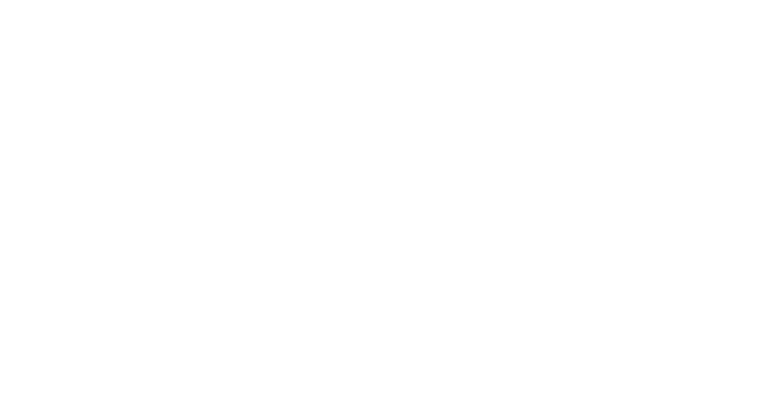
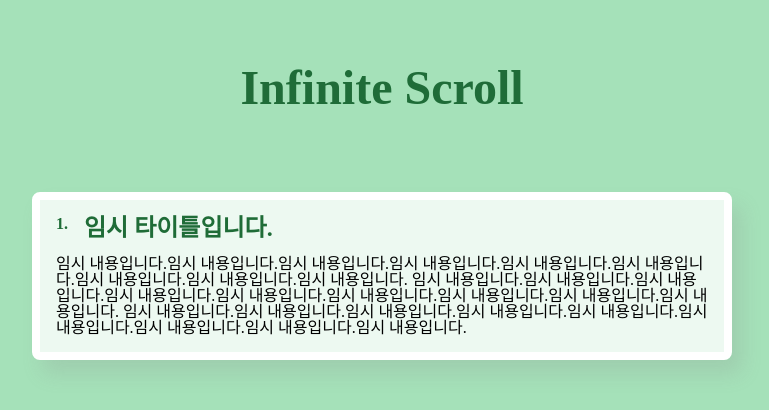
Before and after one commit to uiseop/JS_Advance, a plain HTML site: page InfiniteScroll/index.html in a window 1280 px wide. Shown: the whole page, without its empty margins (258-1027 px from the left). Drawn offline with Linux system fonts and the light colour scheme.

Commit message:
임시 디자인 완료

```diff
--- a/InfiniteScroll/index.html
+++ b/InfiniteScroll/index.html
@@ -1,15 +1,38 @@
 <!DOCTYPE html>
 <html lang="ko">
     <head>
-    <meta charset="UTF-8">
-    <meta http-equiv="X-UA-Compatible" content="IE=edge">
-    <meta name="viewport" content="width=device-width, initial-scale=1.0">
-    <link rel="stylesheet" href="../utils/reset.css">
-    <link rel="stylesheet" href="./style.css">
+        <meta charset="UTF-8" />
+        <meta http-equiv="X-UA-Compatible" content="IE=edge" />
+        <meta name="viewport" content="width=device-width, initial-scale=1.0" />
+        <link rel="stylesheet" href="../utils/reset.css" />
+        <link rel="stylesheet" href="./style.css" />
         <title>무한 스크롤</title>
     </head>
     <body>
-
+        <div class="container">
+            <header>
+                <h1 class="title">Infinite Scroll</h1>
+            </header>
+            <ul class="items">
+                <li class="item">
+                    <div class="header">
+                        <span class="index">1.</span>
+                        <h2 class="item_title">임시 타이틀입니다.</h2>
+                    </div>
+                    <p class="desc">
+                        임시 내용입니다.임시 내용입니다.임시 내용입니다.임시
+                        내용입니다.임시 내용입니다.임시 내용입니다.임시
+                        내용입니다.임시 내용입니다.임시 내용입니다. 임시
+                        내용입니다.임시 내용입니다.임시 내용입니다.임시
+                        내용입니다.임시 내용입니다.임시 내용입니다.임시
+                        내용입니다.임시 내용입니다.임시 내용입니다. 임시
+                        내용입니다.임시 내용입니다.임시 내용입니다.임시
+                        내용입니다.임시 내용입니다.임시 내용입니다.임시
+                        내용입니다.임시 내용입니다.임시 내용입니다.
+                    </p>
+                </li>
+            </ul>
+        </div>
         <script src="./script.js"></script>
     </body>
 </html>
--- a/InfiniteScroll/style.css
+++ b/InfiniteScroll/style.css
@@ -0,0 +1,55 @@
+body {
+    background-color: #a5e1b9;
+}
+
+.container {
+    display: flex;
+    flex-direction: column;
+    justify-content: center;
+    align-items: center;
+    padding: 0 2rem;
+}
+
+header {
+    text-align: center;
+    padding: 2rem 0;
+}
+
+.title {
+    font-size: 3rem;
+    font-weight: 900;
+    text-align: center;
+    padding: 2rem 0;
+    color: #1f6c38;
+}
+
+.items {
+    width: 100%;
+    max-width: 700px;
+}
+
+.item {
+    margin: 1rem 0;
+    background-color: rgb(255 255 255 / 80%);
+    border-radius: 0.5rem;
+    padding: 1rem;
+    border: 0.5rem solid white;
+    box-shadow: 10px 14px 20px rgb(137 137 137 / 20%);
+}
+
+.header {
+    display: flex;
+    font-size: 1.5rem;
+    color: #1f6c37;
+    font-weight: 700;
+    text-transform: uppercase;
+}
+
+.index {
+    font-size: 1rem;
+    padding-right: 1rem;
+}
+
+.desc {
+    padding-top: 1rem;
+}
```
Also changed, not shown: README.md. Lines whose indentation alone changed are shown as unchanged.
